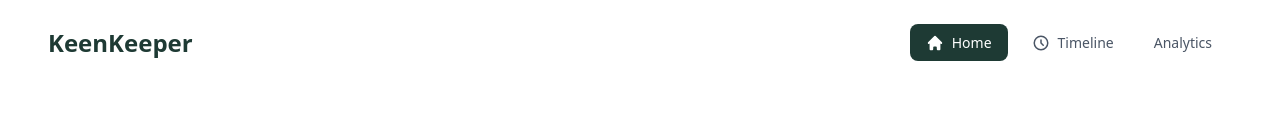
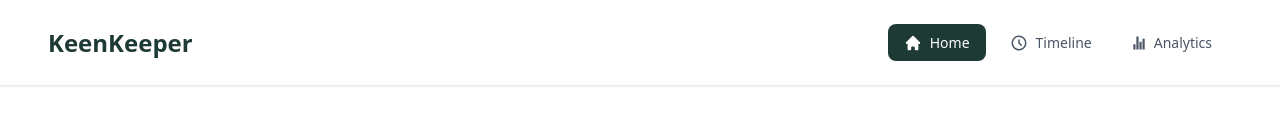
Before and after one commit to Pro-Tik/PH-B13-A07, a Next.js app: page / in a window 1280 px wide. Shown: the top 136 px of the page. Built offline with nearby package versions, Linux system fonts and the light colour scheme.

Commit message:
Fixed the dark light issue

```diff
--- a/src/components/Navbar.jsx
+++ b/src/components/Navbar.jsx
@@ -3,6 +3,7 @@ import React from "react";
 import { HiHome, HiOutlineClock } from "react-icons/hi";
 import { usePathname } from "next/navigation";
 import Link from "next/link";
+import { IoStatsChartSharp } from "react-icons/io5";
 export default function Navbar() {
   const pathname = usePathname();
 
@@ -16,7 +17,7 @@ export default function Navbar() {
   const inactiveStyles = "text-gray-600 hover:bg-gray-100";
 
   return (
-    <nav className="navbar bg-base-100 px-4 md:px-12 py-4">
+    <nav className="navbar bg-white shadow-sm px-4 md:px-12 py-4 z-50 relative">
       <div className="flex-1">
         <Link
           href="/"
@@ -48,7 +49,7 @@ export default function Navbar() {
               href="/analytics"
               className={`${linkStyles} ${isActive("/analytics") ? activeStyles : inactiveStyles}`}
             >
-              Analytics
+              <IoStatsChartSharp /> Analytics
             </Link>
           </li>
         </ul>
```
